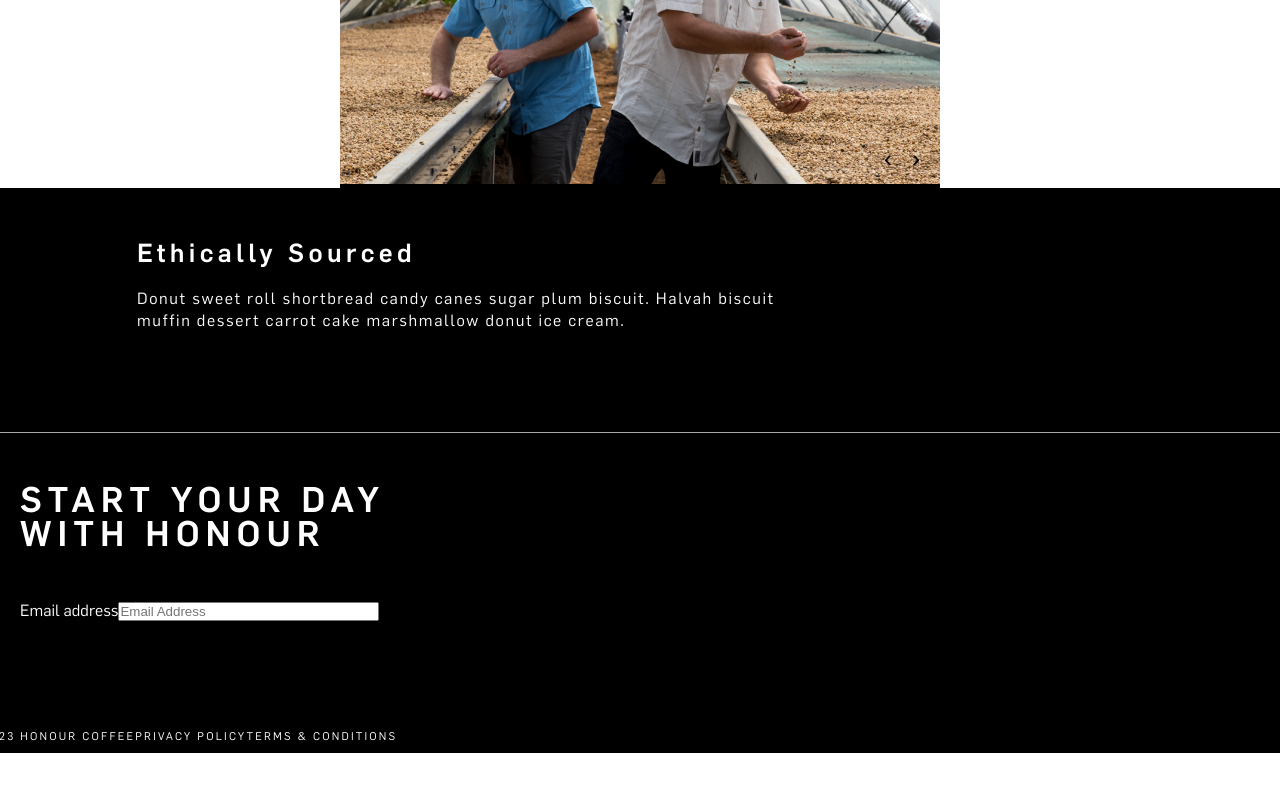
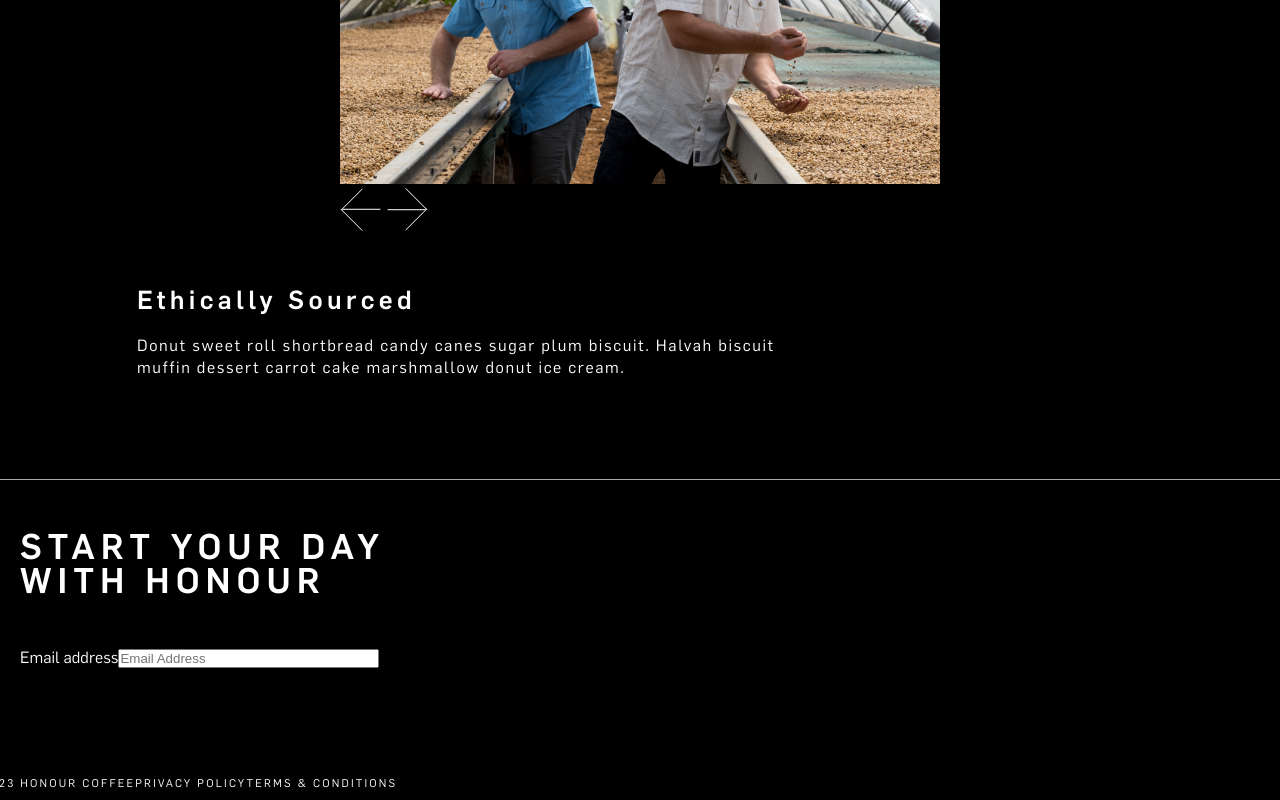
Before and after one commit to AangBel/OnePageHonour, a React (Create React App) app: page / in a window 1280 px wide. Shown: the part 3288-4088 px from the top of the page. Before the commit the page ends 4041 px from the top, so only its background shows below. Built offline with nearby package versions, Linux system fonts and the light colour scheme.

Commit message:
added arrows

```diff
--- a/src/App.css
+++ b/src/App.css
@@ -18,6 +18,7 @@
 }
 
 .AppBody{
+  background-color: black;
 
 }
 
--- a/src/components/ProductionCarousel/ProductionCarousel.css
+++ b/src/components/ProductionCarousel/ProductionCarousel.css
@@ -28,8 +28,6 @@
   padding: 126px 753px 50px 100px;
 }
 
-
-
 .carousel-container {
   background-color: black;
   position: relative;
@@ -50,13 +48,18 @@
 
 .arrows {
   position: absolute;
-  color:aquamarine;
+  color: aquamarine;
   bottom: 10px;
   right: 10px;
+
+  width: 30px;
+  height: 30px;
+  transform: rotate(45deg);
+  flex-shrink: 0;
 }
 
 .arrows button {
-  background: none;
+  background: white;
   border: none;
   font-size: 24px;
   cursor: pointer;
@@ -76,8 +79,7 @@
   line-height: normal;
   letter-spacing: 4.4px;
 
-  padding:50px 931px 10px 217px;
-
+  padding: 50px 931px 10px 217px;
 }
 
 .sourcedPText {
@@ -91,5 +93,5 @@
   line-height: 22px; /* 137.5% */
   letter-spacing: 1.6px;
 
-  padding:10px 562px 100px 217px;
+  padding: 10px 562px 100px 217px;
 }
--- a/src/components/ProductionCarousel/ProductionCarousel.jsx
+++ b/src/components/ProductionCarousel/ProductionCarousel.jsx
@@ -7,6 +7,9 @@ import EthicallySourced from "./CarouselImagery/2 Ethically sourced.jpg";
 import LocallyRoasted from "./CarouselImagery/3 Locally roasted.jpg";
 import SmallBatched from "./CarouselImagery/4 Small batched.jpg";
 import QualityAssured from "./CarouselImagery/5 Quality assured.jpg";
+//
+
+import Arrow from "./Arrow.svg";
 
 function ProductionCarousel() {
   const images = [HandSelected, EthicallySourced, LocallyRoasted, SmallBatched, QualityAssured];
@@ -31,9 +34,9 @@ function ProductionCarousel() {
         <div className="carousel">
           <img src={images[currentIndex]} alt={`Slide ${currentIndex + 1}`} />
         </div>
-        <div className="arrows">
-          <button onClick={prevImage}>&#8249;</button>
-          <button onClick={nextImage}>&#8250;</button>
+        <div className={Arrow}>
+          <img src={Arrow} style={{ transform: 'rotate(180deg)' }} alt="Arrow" onClick={prevImage}/>
+          <img src={Arrow} onClick={nextImage}></img>
         </div>
       </div>
       <div className="sourcedTitleBox">
```
Also changed, not shown: src/components/ProductionCarousel/Arrow.svg (added).
